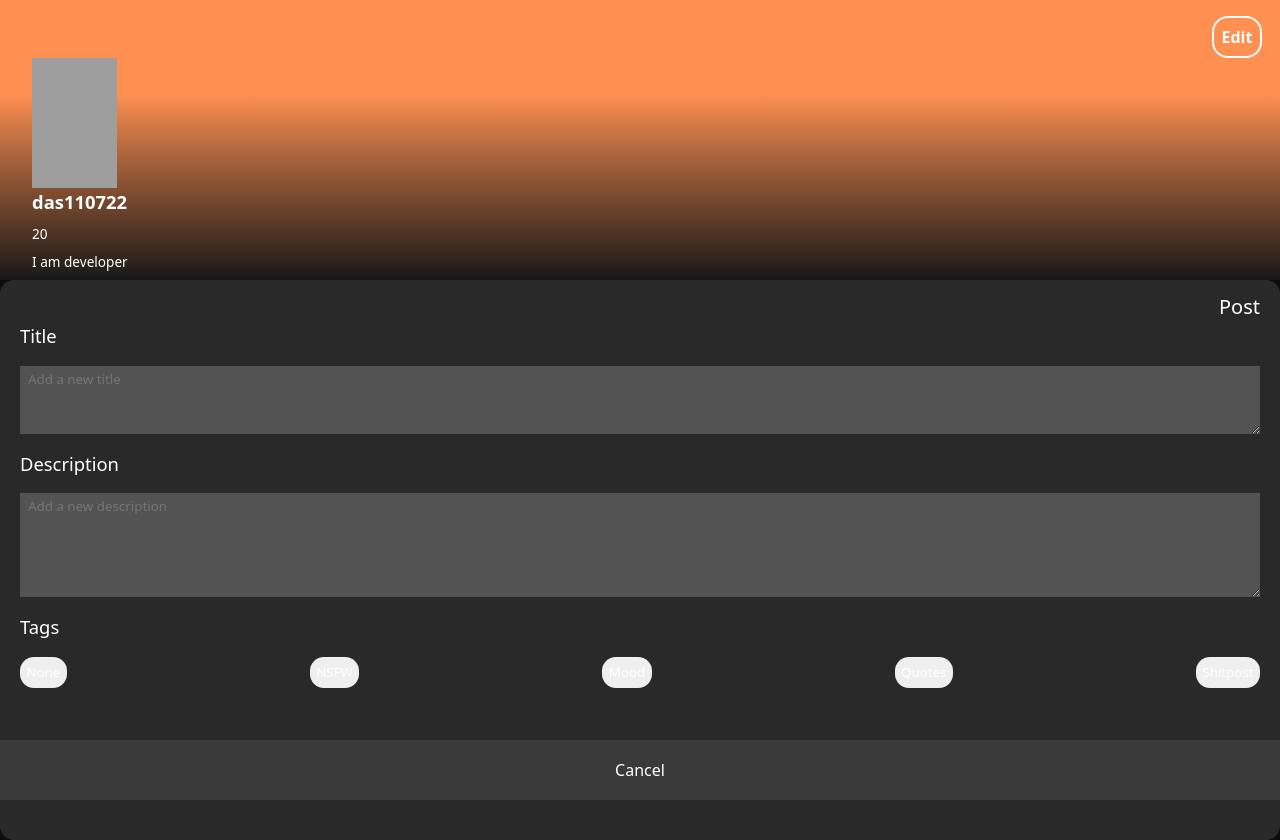
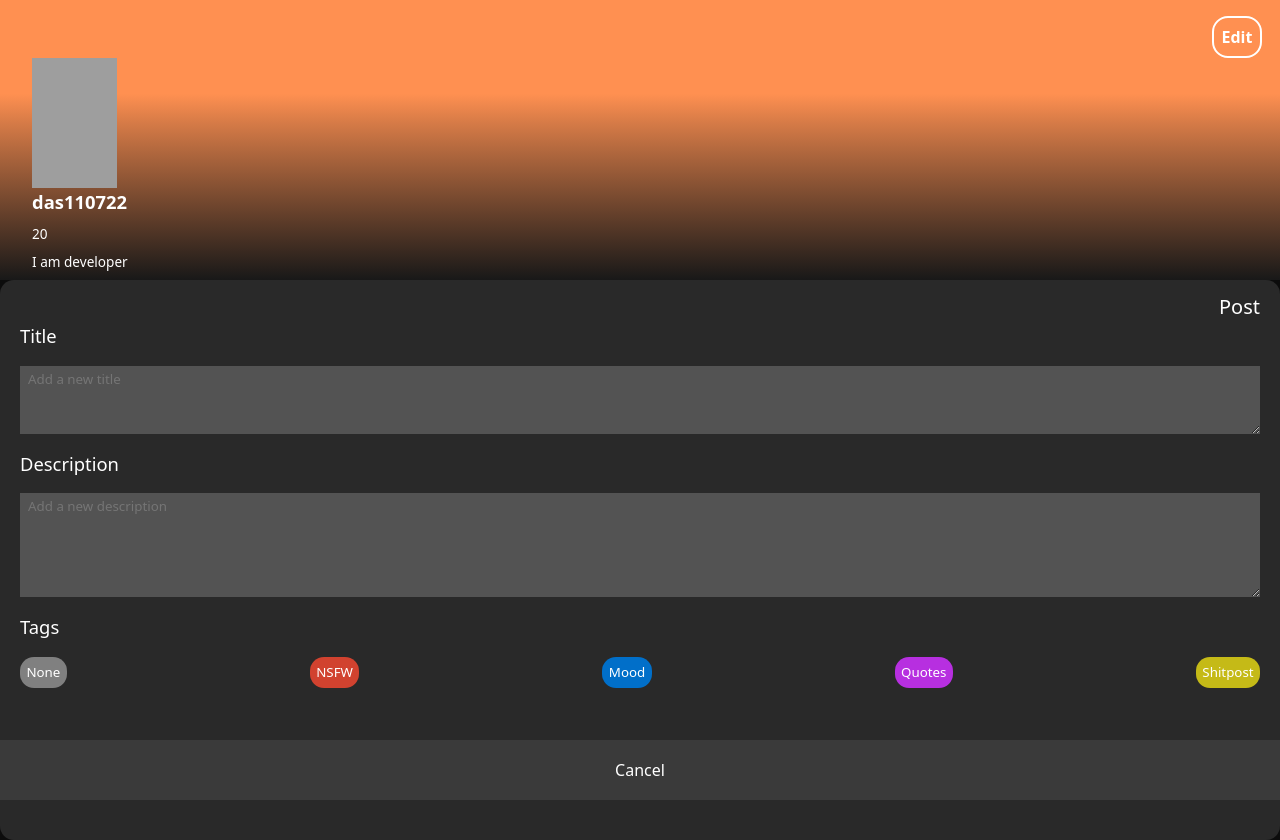
Before and after one commit to das110722/Redux-App, a React (Vite) app in the folder frontend/: page / in a window 1280 px wide. Both pictures are taken after a click on the element "Create". Built offline with nearby package versions, Linux system fonts and the light colour scheme; grey boxes are pictures that could not be loaded.

Commit message:
Cách xài String Literal trong JS

```diff
--- a/frontend/src/components/PostComponent/PostPage.jsx
+++ b/frontend/src/components/PostComponent/PostPage.jsx
@@ -5,7 +5,7 @@ import './PostPage.scss';
 const PostPage = () => {
     const [title, setTitle] = useState('Add a new title');
     const [desc, setDesc] = useState('Add a new description');
-    const tags = ['None', ' NSFW', ' Mood', ' Quotes', 'Shitpost'];
+    const tags = ['None', 'NSFW', 'Mood', 'Quotes', 'Shitpost'];
     return (
         <section className="makepost-container ">
             <div className="makepost-navigation">
@@ -18,7 +18,7 @@ const PostPage = () => {
                 {tags.map((tag) => {
                     return (
                         <>
-                            <button>{tag}</button>
+                            <button className={`makepost-tags-${tag}`}>{tag}</button>
                         </>
                     );
                 })}
```
